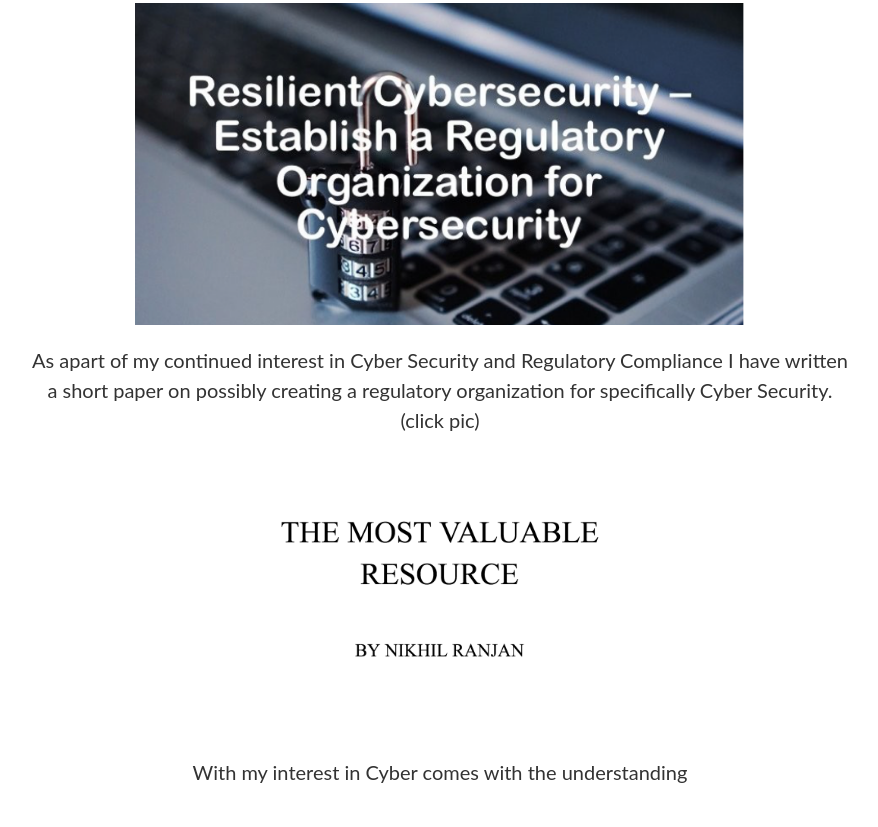
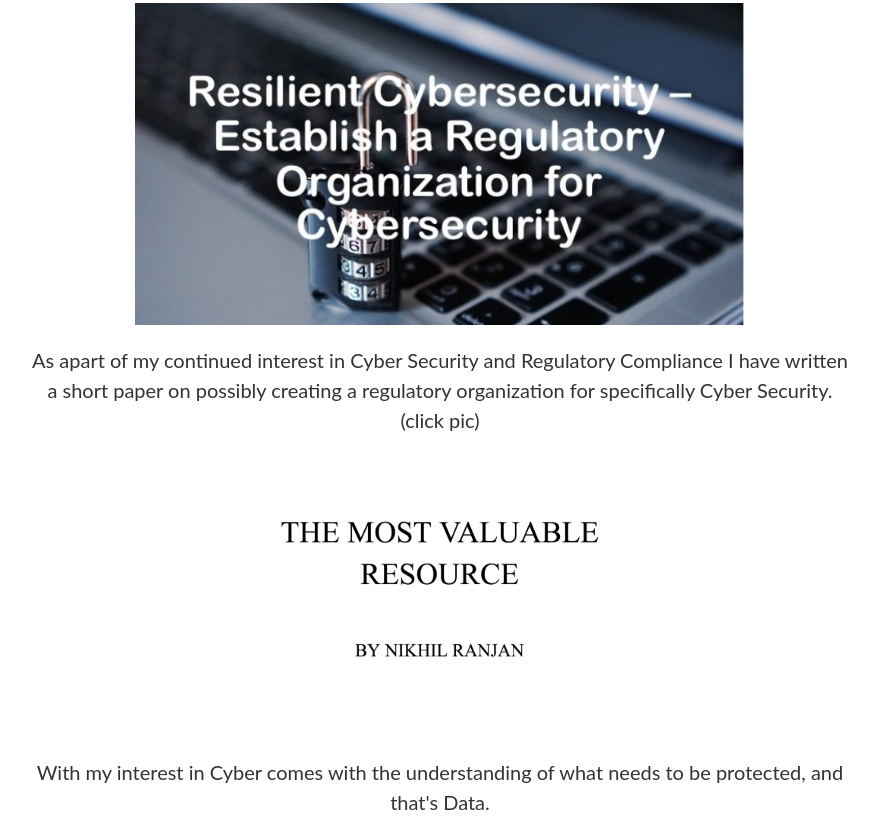
Before and after one commit to nickyranjan/nickyranjan.github.io, a plain HTML site: page index.html in a window 1280 px wide. Shown: the part 3391-4218 px from the top of the page, without its empty margins (200-1078 px from the left). Before the commit the page ends 4188 px from the top, so only its background shows below. Drawn offline with Linux system fonts and the light colour scheme.

Commit message:
edit description

```diff
--- a/index.html
+++ b/index.html
@@ -233,7 +233,8 @@
                         </div>
                         <div class="col-sm-8 sum2">
                             <p class="cyberd">
-                                    With my interest in Cyber comes with the understanding
+                                    With my interest in Cyber comes with the understanding of what needs to
+                                    be protected, and that's Data.
                             </p>
                         </div>
                     </div>
```
